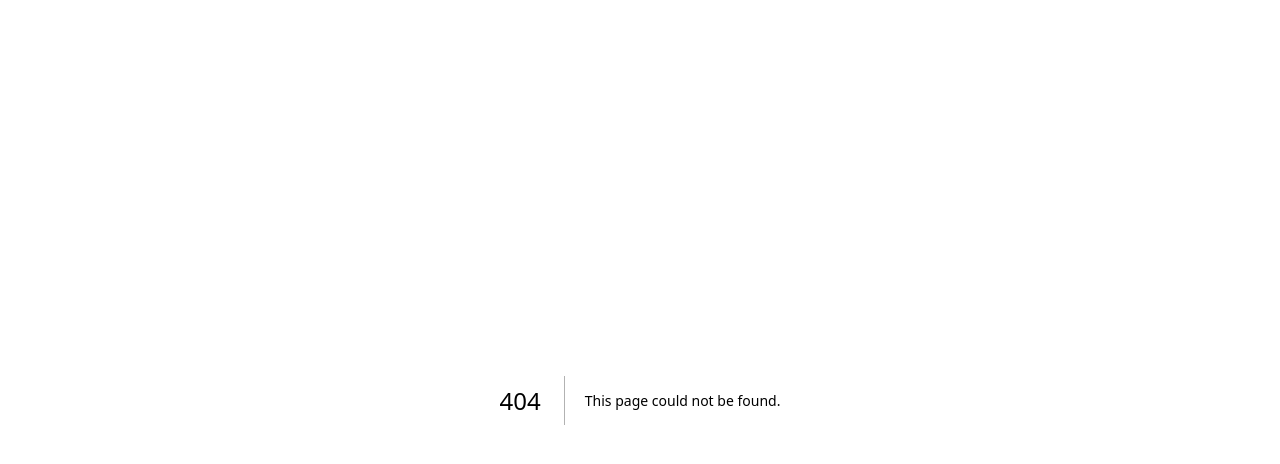
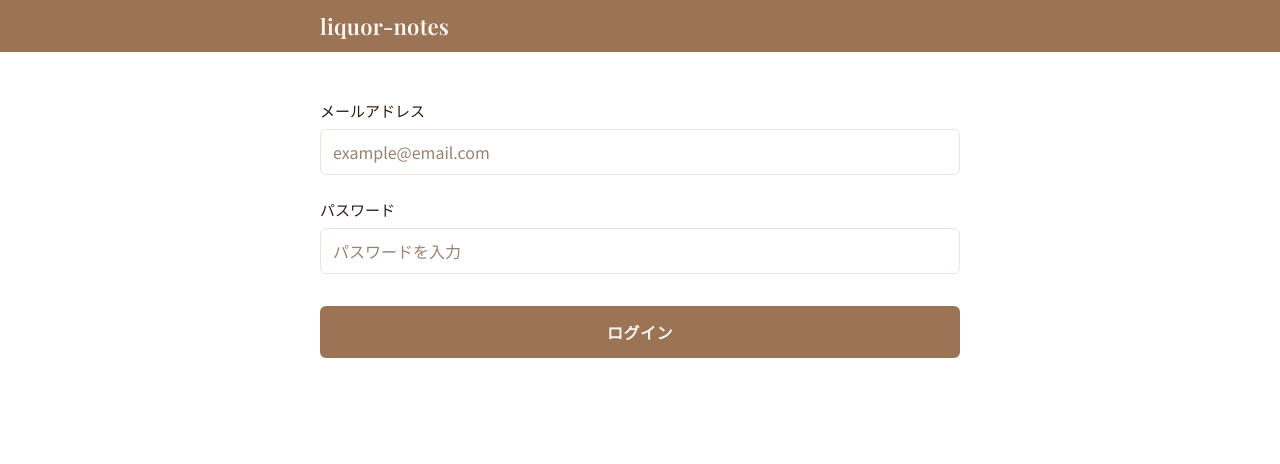
Before and after one commit to Udomomo/liquor-notes, a Next.js app: page /login in a window 1280 px wide. Before the commit this address had no page. Shown: the top 464 px of the page. Built offline with nearby package versions, Linux system fonts and the light colour scheme.

Commit message:
add login page

```diff
--- /dev/null
+++ b/src/app/login/page.module.css
@@ -0,0 +1,74 @@
+.main {
+  max-width: var(--content-max-width);
+  margin: 0 auto;
+  padding: 3rem var(--content-pad) 3rem;
+}
+
+.form {
+  display: flex;
+  flex-direction: column;
+  gap: 1.5rem;
+}
+
+.formGroup {
+  display: flex;
+  flex-direction: column;
+  gap: 0.5rem;
+}
+
+.label {
+  font-size: 0.9375rem;
+  font-weight: 500;
+  color: var(--text-primary);
+}
+
+.input {
+  width: 100%;
+  padding: 0.625rem 0.75rem;
+  font-family: var(--font-body);
+  font-size: 1rem;
+  color: var(--text-primary);
+  background: #fff;
+  border: 1px solid var(--border-light);
+  border-radius: var(--radius-input);
+  outline: none;
+  transition: border-color 0.15s ease, box-shadow 0.15s ease;
+  -webkit-appearance: none;
+  appearance: none;
+}
+
+.input::placeholder {
+  color: var(--text-muted);
+}
+
+.input:focus {
+  border-color: var(--border-focus);
+  box-shadow: 0 0 0 3px rgba(155, 115, 85, 0.15);
+}
+
+.actions {
+  margin-top: 0.5rem;
+}
+
+.btnLogin {
+  width: 100%;
+  background: var(--header-bg);
+  color: var(--header-text);
+  padding: 0.875rem 1rem;
+  border-radius: var(--radius-btn);
+  font-family: var(--font-body);
+  font-size: 1rem;
+  font-weight: 600;
+  letter-spacing: 0.03em;
+  border: none;
+  cursor: pointer;
+  transition: background 0.15s ease;
+}
+
+.btnLogin:hover {
+  background: #8a6548;
+}
+
+.btnLogin:active {
+  background: #7a5840;
+}
--- /dev/null
+++ b/src/app/login/page.tsx
@@ -0,0 +1,50 @@
+import Header from '@/components/Header/Header';
+import styles from './page.module.css';
+
+export default function LoginPage() {
+  return (
+    <>
+      <Header variant="auth" />
+
+      <main className={styles.main}>
+        <form className={styles.form} action="#" method="post" noValidate>
+
+          <div className={styles.formGroup}>
+            <label className={styles.label} htmlFor="email">
+              メールアドレス
+            </label>
+            <input
+              type="email"
+              id="email"
+              name="email"
+              className={styles.input}
+              placeholder="example@email.com"
+              autoComplete="email"
+            />
+          </div>
+
+          <div className={styles.formGroup}>
+            <label className={styles.label} htmlFor="password">
+              パスワード
+            </label>
+            <input
+              type="password"
+              id="password"
+              name="password"
+              className={styles.input}
+              placeholder="パスワードを入力"
+              autoComplete="current-password"
+            />
+          </div>
+
+          <div className={styles.actions}>
+            <button type="submit" className={styles.btnLogin}>
+              ログイン
+            </button>
+          </div>
+
+        </form>
+      </main>
+    </>
+  );
+}
--- a/src/components/Header/Header.tsx
+++ b/src/components/Header/Header.tsx
@@ -5,6 +5,7 @@ import styles from './Header.module.css';
 
 type HeaderProps =
   | { variant: 'site' }
+  | { variant: 'auth' }
   | { variant: 'page'; title: string; backHref: string };
 
 export default function Header(props: HeaderProps) {
@@ -16,6 +17,8 @@ export default function Header(props: HeaderProps) {
             <h1 className={styles.logo}>liquor-notes</h1>
             <button className={styles.btnLogout}>logout</button>
           </>
+        ) : props.variant === 'auth' ? (
+          <h1 className={styles.logo}>liquor-notes</h1>
         ) : (
           <>
             <Link href={props.backHref} className={styles.btnBack}>
```
